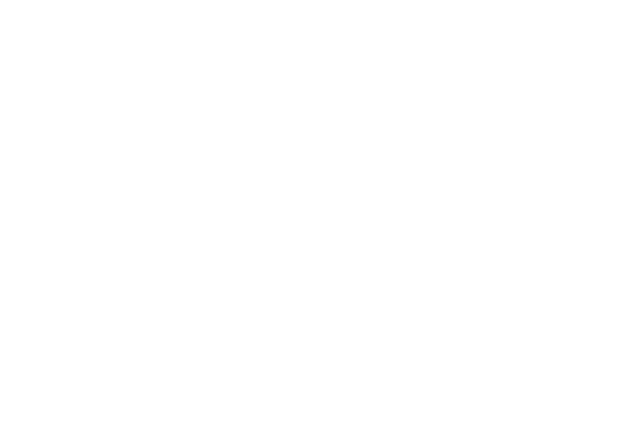
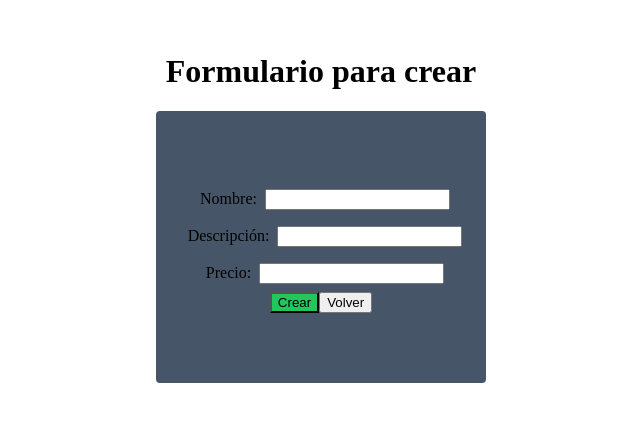
Before and after one commit to jesus-eo/React, a React (Create React App) app in the folder Crud React-Laravel/crud-product/: page /create in a window 1280 px wide. Before the commit this address had no page. Shown: the part 201-622 px from the top of the page, without its empty margins (319-959 px from the left). Built offline with nearby package versions, Linux system fonts and the light colour scheme.

Commit message:
Refactorizando código en carpeta services

```diff
--- a/Crud React-Laravel/crud-product/src/App.js
+++ b/Crud React-Laravel/crud-product/src/App.js
@@ -8,8 +8,9 @@
   return (
     <>
     <Routes>
-      <Route path='/edit' element={<Form/>}></Route>
-      <Route path='/' element={<Crud/>}></Route>
+      <Route exac path='/create' element={<Form/>}></Route>
+      <Route exac path='/edit/:productoId' element={<Form/>}></Route>
+      <Route exac path='/' element={<Crud/>}></Route>
     </Routes>
     </>
   );
--- a/Crud React-Laravel/crud-product/src/components/Crud.jsx
+++ b/Crud React-Laravel/crud-product/src/components/Crud.jsx
@@ -22,6 +22,7 @@
     }, [])
     return (
         <div>
+            <Link to={'/create'}>Crear</Link>
             <table>
                 <thead>
                     <tr>
@@ -46,7 +47,7 @@
                             <td>{producto.precio}</td>
                             <td>
                                 {/* Va al formulario de editar */}
-                                <Link to={'/edit'}>Editar</Link>
+                                <Link to={'/edit/' + producto.id}>Editar</Link>
                                 {/* peticion al backend delete */}
                                 <button onClick={() => { fetchDelete(producto.id)}}>Eliminar</button>
                             </td>
--- a/Crud React-Laravel/crud-product/src/components/Form.jsx
+++ b/Crud React-Laravel/crud-product/src/components/Form.jsx
@@ -1,7 +1,68 @@
-import React from 'react'
+import axios from 'axios'
+import React, { useEffect, useState } from 'react'
+import { useNavigate, useParams } from 'react-router-dom'
+import { endpoint } from '../services/peticiones'
 
 export const Form = () => {
+
+  const navigate = useNavigate();
+  const {productoId} = useParams();
+  const [exitId, setExitId] = useState(false);
+  const [valueName, setValueName] = useState('');
+  const [valueDescripcion, setValueDescripcion] = useState('');
+  const [valuePrecio, setValuePrecio] = useState('');
+  useEffect(() => {
+    if(productoId){
+      setExitId(true)
+    }
+  }, [productoId])
+
+
+  const fetchUpdate = async (e) => {
+    const producto = {
+      'id': productoId,
+      'nombre': valueName,
+      'descripcion': valueDescripcion,
+      'precio': valuePrecio
+    }
+    e.preventDefault();
+    const {data} = await axios.put('http://localhost:8000/api/productos/'+productoId, producto);
+    alert('Datos actualizado con exito');
+  }
+
+  const fetchCreate = async (e) => {
+    const producto = {
+      'nombre': valueName,
+      'descripcion': valueDescripcion,
+      'precio': valuePrecio
+    }
+    e.preventDefault();
+    const {data} = await axios.post('http://localhost:8000/api/productos/', producto);
+    alert('Datos creado con exito');
+  }
+
   return (
-    <div>formedit</div>
+    <div className='flex justify-center min-h-screen items-center flex-col '>
+      <h1>Formulario para {exitId ? 'editar' : 'crear'}</h1>
+      <form action='post' className='flex justify-center items-center flex-col bg-slate-600 rounded h-60 p-4' onSubmit={(e) => {exitId ? fetchUpdate(e): fetchCreate(e)}}>
+      <div className='p-2'>
+        <label className='px-2' htmlFor="nombre">Nombre:</label>
+        <input type="text" name="nombre" id="" value={valueName} onChange={(e) => {setValueName(e.target.value)}} />
+      </div>
+      <div className='p-2'>
+        <label className='px-2' htmlFor="descripcion">Descripción:</label>
+        <input type="text" name="descripcion" id="" value={valueDescripcion} onChange={(e) => {setValueDescripcion(e.target.value)}} />
+      </div>
+      <div className='p-2'>
+        <label className='px-2' htmlFor="precio">Precio:</label>
+        <input type="text" name="precio" id="" value={valuePrecio} onChange={(e) => {setValuePrecio(e.target.value)}} />
+      </div>
+      <div className='flex'>
+      <button className='bg-green-500 hover:bg-green-600 cursor-pointer' type="submit">{exitId ? 'Editar' : 'Crear' }</button>
+      <button onClick={() => {navigate('/')}}>Volver</button>
+      </div>
+
+      </form>
+    </div>
   )
 }
--- a/Crud React-Laravel/crud-product/src/index.css
+++ b/Crud React-Laravel/crud-product/src/index.css
@@ -1,3 +1,3 @@
-@tailwind base;
+/* @tailwind base; */
 @tailwind components;
 @tailwind utilities;
--- a/Crud React-Laravel/crud-product/src/index.js
+++ b/Crud React-Laravel/crud-product/src/index.js
@@ -7,11 +7,11 @@
 
 const root = ReactDOM.createRoot(document.getElementById('root'));
 root.render(
-  <React.StrictMode>
+  /* <React.StrictMode> */
     <BrowserRouter>
     <App />
     </BrowserRouter>
-  </React.StrictMode>
+ /*  </React.StrictMode> */
 );
 
 reportWebVitals();
```
